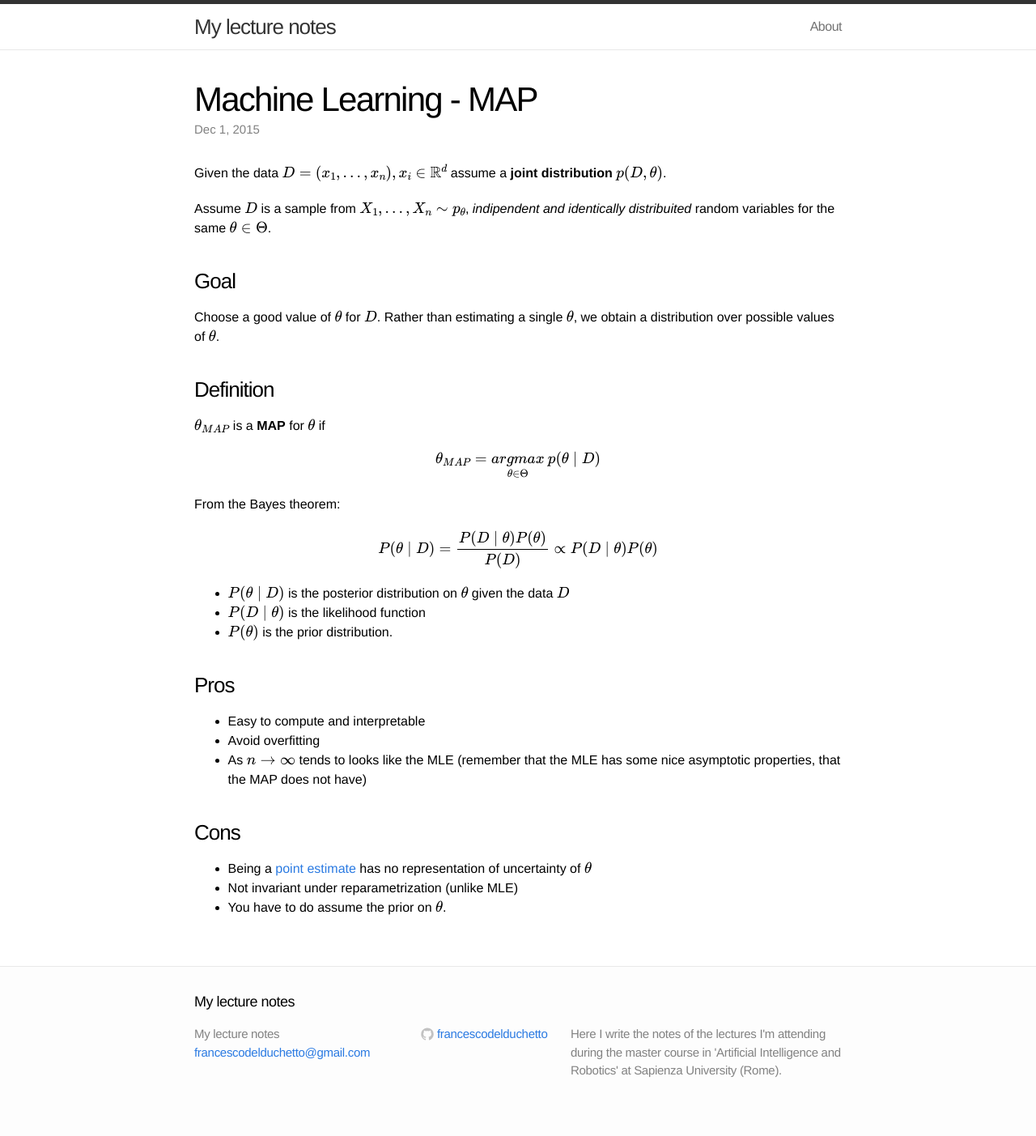
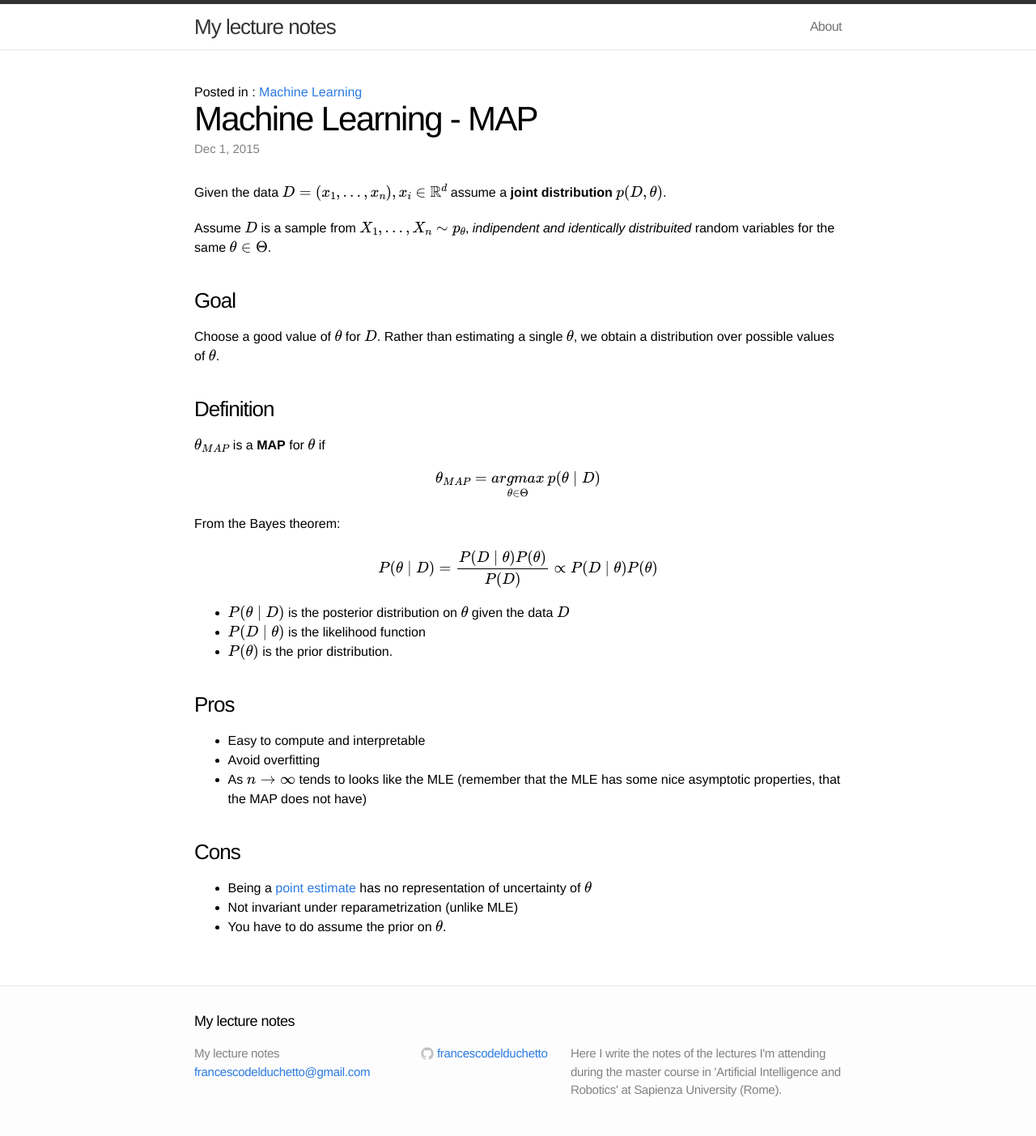
Before and after one commit to francescodelduchetto/lectureNotes, a Jekyll site: the page built from _posts/2015-12-01-ml5.markdown, in a window 1280 px wide. Shown: the whole page at 81% size. Built offline with Jekyll 4.4.1, drawn with Linux system fonts in a browser that asks for light colours; formulas are drawn with MathJax 3; before the commit the page ends 1379 px from its top, so only the background shows below that.

Commit message:
no more baseurl /lecturenotes because of the categories listing

```diff
--- a/_config.yml
+++ b/_config.yml
@@ -2,7 +2,7 @@
 title: My lecture notes
 email: francescodelduchetto@gmail.com
 description: "Here I write the notes of the lectures I'm attending during the master course in 'Artificial Intelligence and Robotics' at Sapienza University (Rome)."
-baseurl: "/lectureNotes"
+#~ baseurl: "/lectureNotes"
 url: ""
 github_username:  francescodelduchetto
 
--- a/_layouts/post.html
+++ b/_layouts/post.html
@@ -5,24 +5,24 @@ layout: default
 
   <header class="post-header">
 	{% assign post = page %}
-	{% if post.tags.size > 0 %}
-		{% capture tags_content %}Posted in {% if post.tags.size == 1 %}<i class="fa fa-tag"></i>{% else %}<i class="fa fa-tags"></i>{% endif %}: {% endcapture %}
-		{% for post_tag in post.tags %}
-			{% for data_tag in site.data.tags %}
-				{% if data_tag.slug == post_tag %}
-					{% assign tag = data_tag %}
+	{% if post.categories.size > 0 %}
+		{% capture cats_content %}Posted in {% if post.categories.size == 1 %}<i class="fa fa-tag"></i>{% else %}<i class="fa fa-tags"></i>{% endif %}: {% endcapture %}
+		{% for post_cat in post.categories %}
+			{% for data_cat in site.data.categories %}
+				{% if data_cat.slug == post_cat %}
+					{% assign cat = data_cat %}
 				{% endif %}
 			{% endfor %}
-			{% if tag %}
-				{% capture tags_content_temp %}{{ tags_content }}<a href="/blog/tag/{{ tag.slug }}/">{{ tag.name }}</a>{% if forloop.last == false %}, {% endif %}{% endcapture %}
-				{% assign tags_content = tags_content_temp %}
+			{% if cat %}
+				{% capture cats_content_temp %}{{ cats_content }}<a href="/blog/categories/{{ cat.slug }}/">{{ cat.name }}</a>{% if forloop.last == false %}, {% endif %}{% endcapture %}
+				{% assign cats_content = cats_content_temp %}
 			{% endif %}
 		{% endfor %}
 	{% else %}
-		{% assign tags_content = '' %}
+		{% assign cats_content = '' %}
 	{% endif %}
 
-	<p id="post-meta">{{ tags_content }}</p>
+	<p id="post-meta">{{ cats_content }}</p>
 
     <h1>{{ page.title }}</h1>
     <p class="meta">{{ page.date | date: "%b %-d, %Y" }}{% if page.author %} • {{ page.author }}{% endif %}{% if page.meta %} • {{ page.meta }}{% endif %}</p>
```
